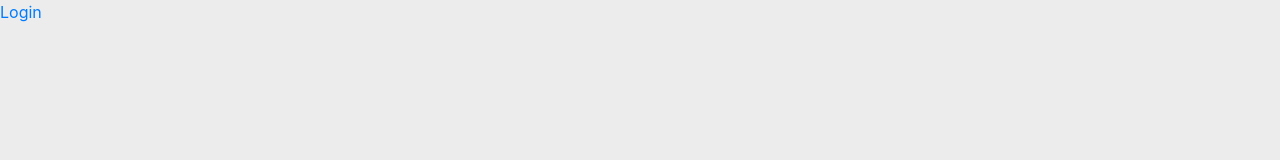
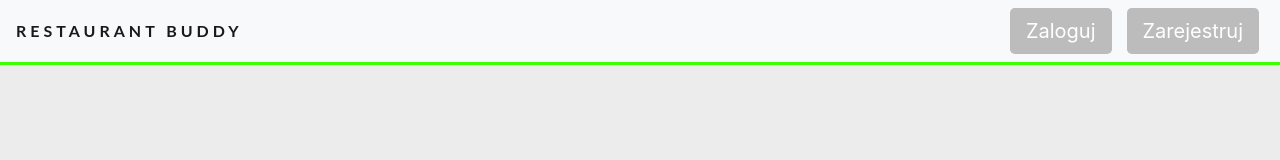
Before and after one commit to WiWi96/restaurant-buddy, a website: page RestaurantFrontend/app/index.html in a window 1280 px wide. Drawn offline with nearby package versions, Linux system fonts and the light colour scheme.

Commit message:
header add

```diff
--- a/RestaurantFrontend/app/index.html
+++ b/RestaurantFrontend/app/index.html
@@ -23,21 +23,33 @@
 </head>
 
 <body>
-
-	<a href="login.html">Login</a>
+	<nav class="navbar navbar-expand-lg navbar-light bg-light">
+		<a class="navbar-brand" href="#">Restaurant Buddy</a>
+		<button class="navbar-toggler" type="button" data-toggle="collapse" data-target="#navbarSupportedContent" aria-controls="navbarSupportedContent"
+		aria-expanded="false" aria-label="Wyświetl menu">
+		<span class="navbar-toggler-icon"></span>
+	</button>
+		<div class="navbar-collapse collapse" id="navbarSupportedContent">
+			<ul class="nav navbar-nav ml-auto">
+			<li><a href="/login.html"><button type=" button" class="btn btn-primary btn-lg log ">Zaloguj</button></a></li>
+			<li><a href=""><button type="button " class="btn btn-primary btn-lg log ">Zarejestruj</button></a></li>
+		</ul>
+		</div>
+	</nav>
+	<a href="login.html ">Zaloguj się</a>
 
 	<!-- jQuery -->
-	<script src="vendor/jquery/jquery-3.2.1.min.js"></script>
+	<script src="vendor/jquery/jquery-3.2.1.min.js "></script>
 
 	<!-- Popper -->
-	<script src="https://cdnjs.cloudflare.com/ajax/libs/popper.js/1.12.3/umd/popper.min.js" integrity="sha384-vFJXuSJphROIrBnz7yo7oB41mKfc8JzQZiCq4NCceLEaO4IHwicKwpJf9c9IpFgh"
-	 crossorigin="anonymous"></script>
+	<script src="https://cdnjs.cloudflare.com/ajax/libs/popper.js/1.12.3/umd/popper.min.js " integrity="sha384-vFJXuSJphROIrBnz7yo7oB41mKfc8JzQZiCq4NCceLEaO4IHwicKwpJf9c9IpFgh "
+	 crossorigin="anonymous "></script>
 
 	<!-- Bootstrap -->
-	<script src="vendor/bootstrap/js/bootstrap.min.js"></script>
+	<script src="vendor/bootstrap/js/bootstrap.min.js "></script>
 
 	<!--build:js js/scripts.min.js -->
-	<script src="js/scripts.js"></script>
+	<script src="js/scripts.js "></script>
 	<!-- endbuild -->
 
 </body>
--- a/RestaurantFrontend/app/less/styles.less
+++ b/RestaurantFrontend/app/less/styles.less
@@ -1,9 +1,7 @@
 @primary-color: #3cff00;
 @light-gray-color: #bcbcbc;
 @dark-gray-color: #7b7676;
-
-@default-background:  rgb(236, 236, 236);
-
+@default-background: rgb(236, 236, 236);
 .sans-serif-font {
     font-family: 'Lato', 'Segoe UI', 'Arial', sans-serif;
 }
@@ -17,16 +15,21 @@ body {
     height: 100%;
 }
 
-.btn-primary{
+.btn-primary {
     background-color: @light-gray-color;
     outline: none;
     border: none;
-    &:hover{
+    &:hover {
         background-color: @dark-gray-color;
         outline: none;
-    background: @default-background;
-    height: 100%;
+        background: @default-background;
+        height: 100%;
     }
+}
+
+.log {
+    margin-right: 5px;
+    margin-left: 10px;
 }
 
 .navbar {
@@ -34,40 +37,30 @@ body {
     width: 100%;
     border-bottom: 3px solid @primary-color;
     z-index: 99;
-
     .navbar-brand {
         .sans-serif-font;
         letter-spacing: 4px;
         font-size: 1rem;
         text-transform: uppercase;
         font-weight: bold;
-
+        margin: 0 auto;
         &:hover {
             text-shadow: 3px 3px 0 @primary-color;
         }
-    }
-
-    &:focus{
-        outline: none !important;
-    }
-
-    &:active{
-
-        outline: none;
-        border: none;
     }
 
     .nav-item {
         &:hover {
             background-color: @primary-color;
             border-radius: 3px;
-
             .nav-link {
                 color: white;
             }
         }
     }
 }
+
+
 
 .full-height {
     display: flex;
@@ -87,17 +80,14 @@ body {
     background-color: @default-background;
     display: table;
     padding: 0;
-
     .login-container {
         display: table-cell;
         vertical-align: middle;
-        background: rgba(255,255,255,.7);
-
+        background: rgba(255, 255, 255, .7);
         .login-form {
             border-radius: 8px;
             background-color: white;
             padding: 20px;
-
             input {
                 background: none;
                 border: none;
```
Also changed, not shown: RestaurantFrontend/app/css/styles.css.
